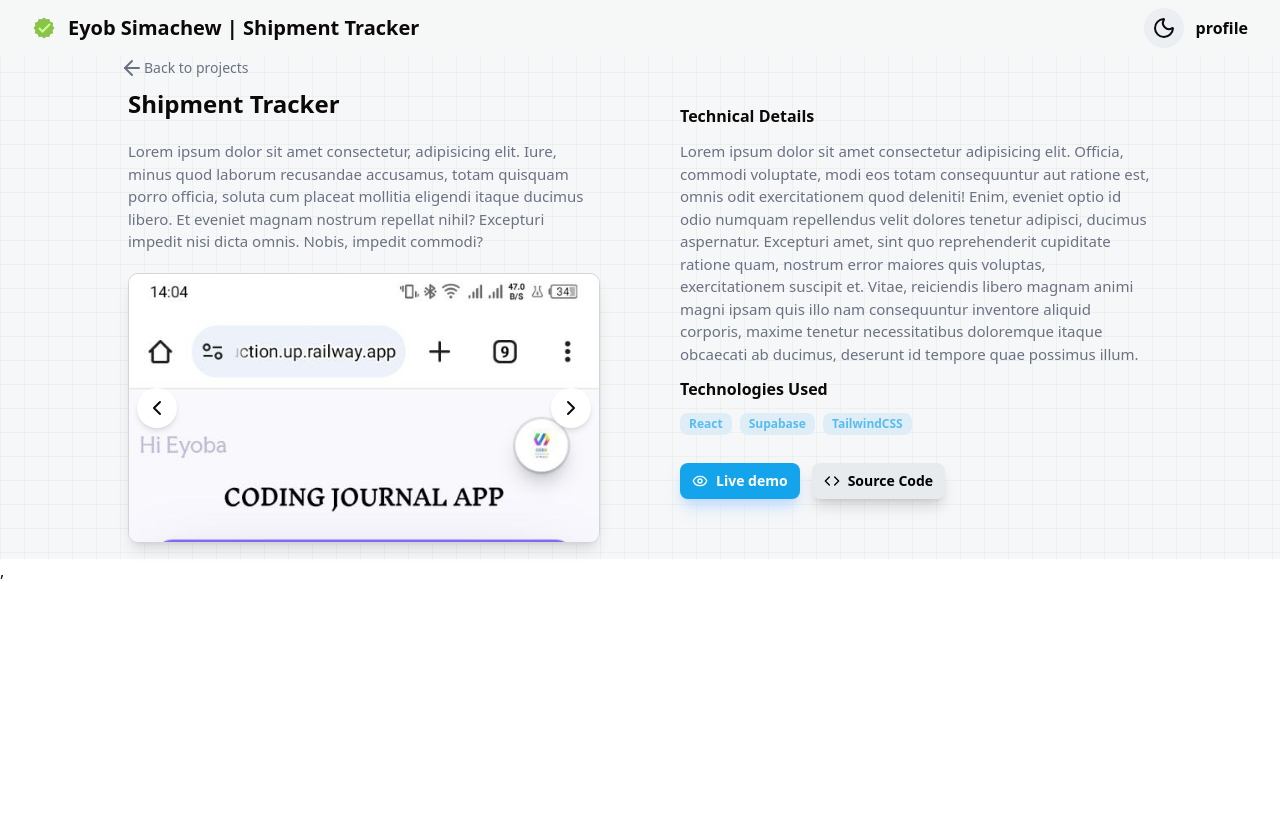
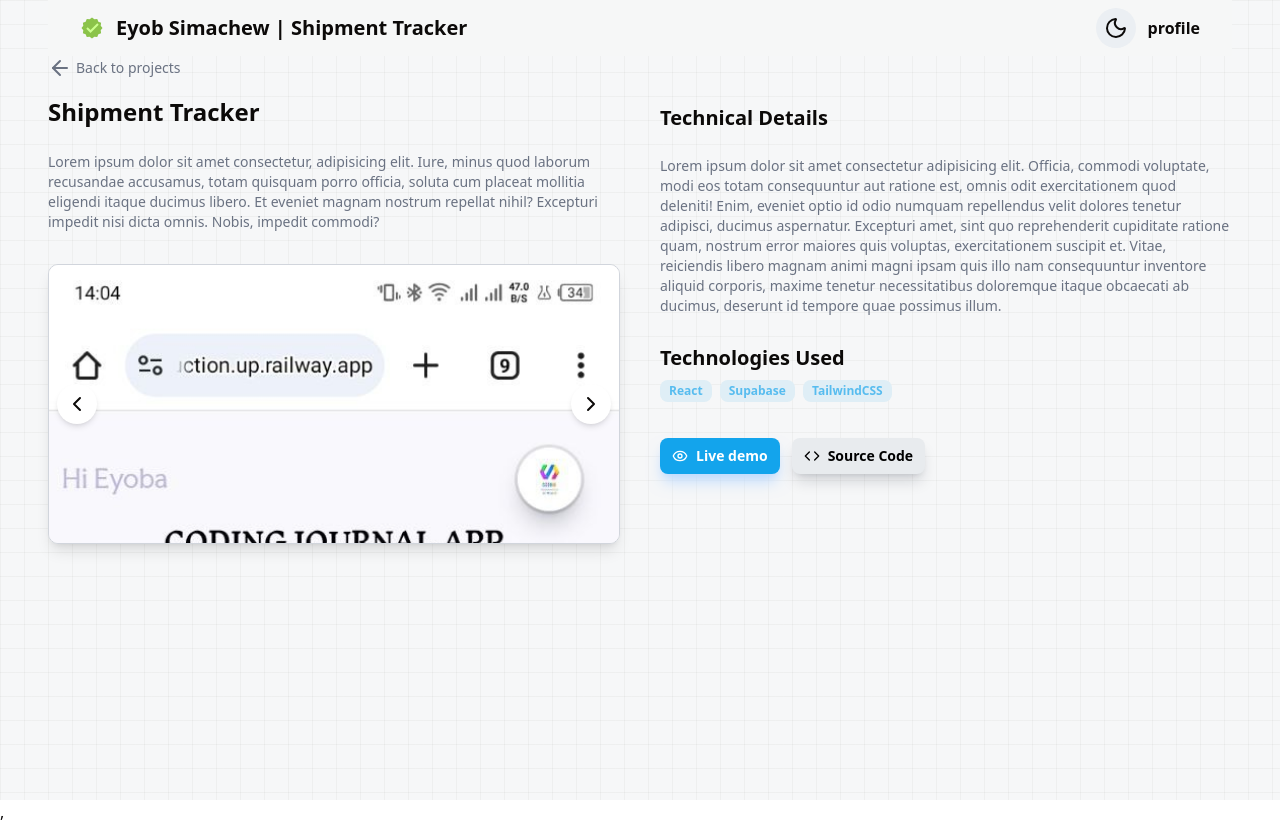
Before and after one commit to Eyob-smax/Portfolio, a React (Vite) app: page /projects/1 in a window 1280 px wide. Before the commit the page ends 800 px from the top, so only its background shows below. Built offline with nearby package versions, Linux system fonts and the light colour scheme.

Commit message:
initial commit

```diff
--- a/src/pages/ProjectsDetail.tsx
+++ b/src/pages/ProjectsDetail.tsx
@@ -42,21 +42,20 @@ export default function ProjectsDetail() {
   };
 
   return (
-    <section className="relative inset-0 max-h-screen bg-[linear-gradient(to_right,#80808012_1px,transparent_1px),linear-gradient(to_bottom,#80808012_1px,transparent_1px)] bg-[size:24px_24px] bg-[#F6F7F8] flex flex-col w-full">
+    <section className="relative inset-0 min-h-screen bg-[linear-gradient(to_right,#80808012_1px,transparent_1px),linear-gradient(to_bottom,#80808012_1px,transparent_1px)] bg-[size:24px_24px] bg-[#F6F7F8] flex flex-col w-full px-4 sm:px-6 lg:px-12">
       <Header title="Eyob Simachew | Shipment Tracker" tabLinks={[]} />
 
       <Link
         to={"/#projects"}
-        className="flex items-center text-sm text-gray-500 mb-2 px-30 hover:underline justify-start"
+        className="flex items-center text-sm text-gray-500 mb-4 hover:underline"
       >
-        <ArrowLeft /> Back to projects
+        <ArrowLeft className="mr-1" /> Back to projects
       </Link>
 
-      <div className="flex items-start justify-center flex-1 px-4 sm:px-6 lg:px-8 pb-4 w-[85%] mx-auto gap-10">
-        {/* Left Section */}
-        <div className="flex-1/2 gap-x-10 mr-10">
+      <div className="flex flex-col lg:flex-row items-start justify-center gap-10 w-full max-w-[1200px] mx-auto">
+        <div className="flex-1 flex flex-col gap-4 w-full lg:w-1/2">
           <h1 className="text-2xl font-bold">Shipment Tracker</h1>
-          <p className="text-[15px] mt-5 text-gray-500 max-h-[120px] overflow-y-scroll pr-2">
+          <p className="text-sm mt-2 text-gray-500 max-h-[150px] overflow-y-auto pr-2">
             Lorem ipsum dolor sit amet consectetur, adipisicing elit. Iure,
             minus quod laborum recusandae accusamus, totam quisquam porro
             officia, soluta cum placeat mollitia eligendi itaque ducimus libero.
@@ -64,9 +63,8 @@ export default function ProjectsDetail() {
             dicta omnis. Nobis, impedit commodi?
           </p>
 
-          {/* Image Carousel */}
           <div
-            className="relative flex justify-center items-center mt-5 overflow-hidden w-[100%] max-h-[270px] rounded-lg border border-gray-300 shadow-lg"
+            className="relative flex justify-center items-center mt-4 overflow-hidden w-full max-h-[280px] rounded-lg border border-gray-300 shadow-lg"
             onMouseEnter={() => clearInterval(intervalRef.current!)}
             onMouseLeave={startAutoSlide}
           >
@@ -79,10 +77,10 @@ export default function ProjectsDetail() {
                   key={i}
                   src={img}
                   alt={`Slide ${i}`}
-                  className="object-cover hover:scale-110 duration-300 w-full h-[280px] flex-shrink-0 object-top"
+                  className="object-cover hover:scale-105 duration-300 w-full h-[280px] flex-shrink-0 object-top"
                 />
               ))}
-            </div>{" "}
+            </div>
             <button
               onClick={handlePrev}
               className="absolute left-2 top-1/2 transform -translate-y-1/2 bg-white bg-opacity-70 hover:bg-opacity-100 rounded-full p-2 shadow-md"
@@ -98,9 +96,9 @@ export default function ProjectsDetail() {
           </div>
         </div>
 
-        <div className="flex-1/2">
-          <h2 className="text-1.5xl mt-4 font-bold">Technical Details</h2>
-          <p className="text-[15px] mt-3 max-h-[225px] overflow-y-scroll text-gray-500">
+        <div className="flex-1 flex flex-col gap-4 w-full lg:w-1/2">
+          <h2 className="text-xl font-bold mt-2">Technical Details</h2>
+          <p className="text-sm mt-2 max-h-[225px] overflow-y-auto text-gray-500">
             Lorem ipsum dolor sit amet consectetur adipisicing elit. Officia,
             commodi voluptate, modi eos totam consequuntur aut ratione est,
             omnis odit exercitationem quod deleniti! Enim, eveniet optio id odio
@@ -114,12 +112,12 @@ export default function ProjectsDetail() {
           </p>
 
           <div className="mt-3">
-            <h2 className="text-1.5xl font-bold my-3">Technologies Used</h2>
-            <div className="flex flex-wrap">
+            <h2 className="text-xl font-bold mb-2">Technologies Used</h2>
+            <div className="flex flex-wrap gap-2">
               {["React", "Supabase", "TailwindCSS"].map((tech, idx) => (
                 <Badge
                   key={idx}
-                  className="mr-2 mb-2 font-semibold bg-[#DFEEF6] text-[#57BCEF]"
+                  className="font-semibold bg-[#DFEEF6] text-[#57BCEF]"
                 >
                   {tech}
                 </Badge>
@@ -127,11 +125,11 @@ export default function ProjectsDetail() {
             </div>
           </div>
 
-          <div className="flex gap-3 mt-5">
-            <Button className="bg-[#13A4EC] hover:bg-blue-500 cursor-pointer shadow-lg shadow-blue-200 text-white font-semibold flex items-center gap-2">
+          <div className="flex flex-col sm:flex-row gap-3 mt-5">
+            <Button className="bg-[#13A4EC] hover:bg-blue-500 cursor-pointer shadow-lg shadow-blue-200 text-white font-semibold flex items-center justify-center gap-2 w-full sm:w-auto">
               <Eye /> Live demo
             </Button>
-            <Button className="bg-[#E8EBEE] hover:bg-[#E8EBEE] cursor-pointer shadow-lg shadow-slate-900/15 text-black font-semibold flex items-center gap-2">
+            <Button className="bg-[#E8EBEE] hover:bg-[#E8EBEE] cursor-pointer shadow-lg shadow-slate-900/15 text-black font-semibold flex items-center justify-center gap-2 w-full sm:w-auto">
               <Code /> Source Code
             </Button>
           </div>
```
